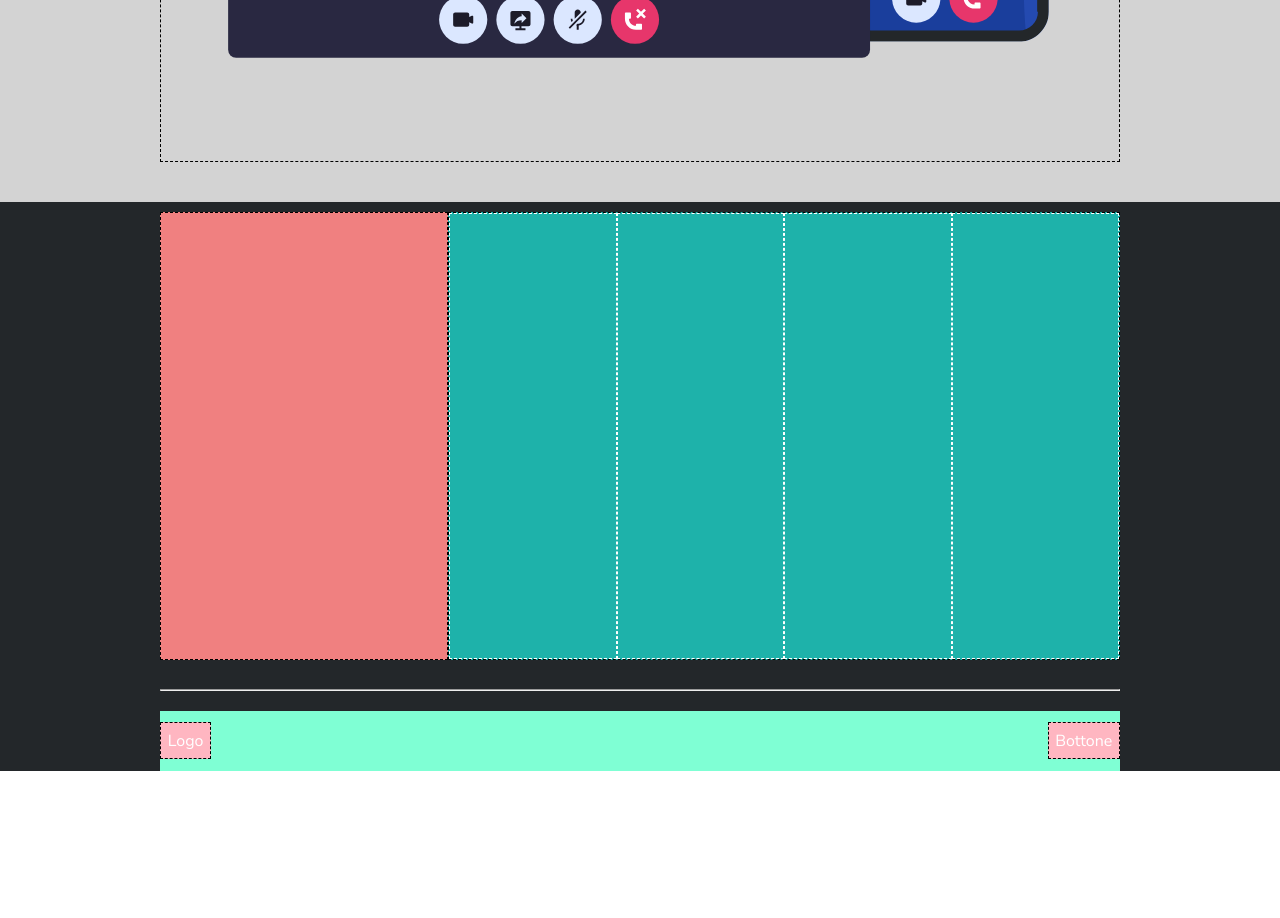
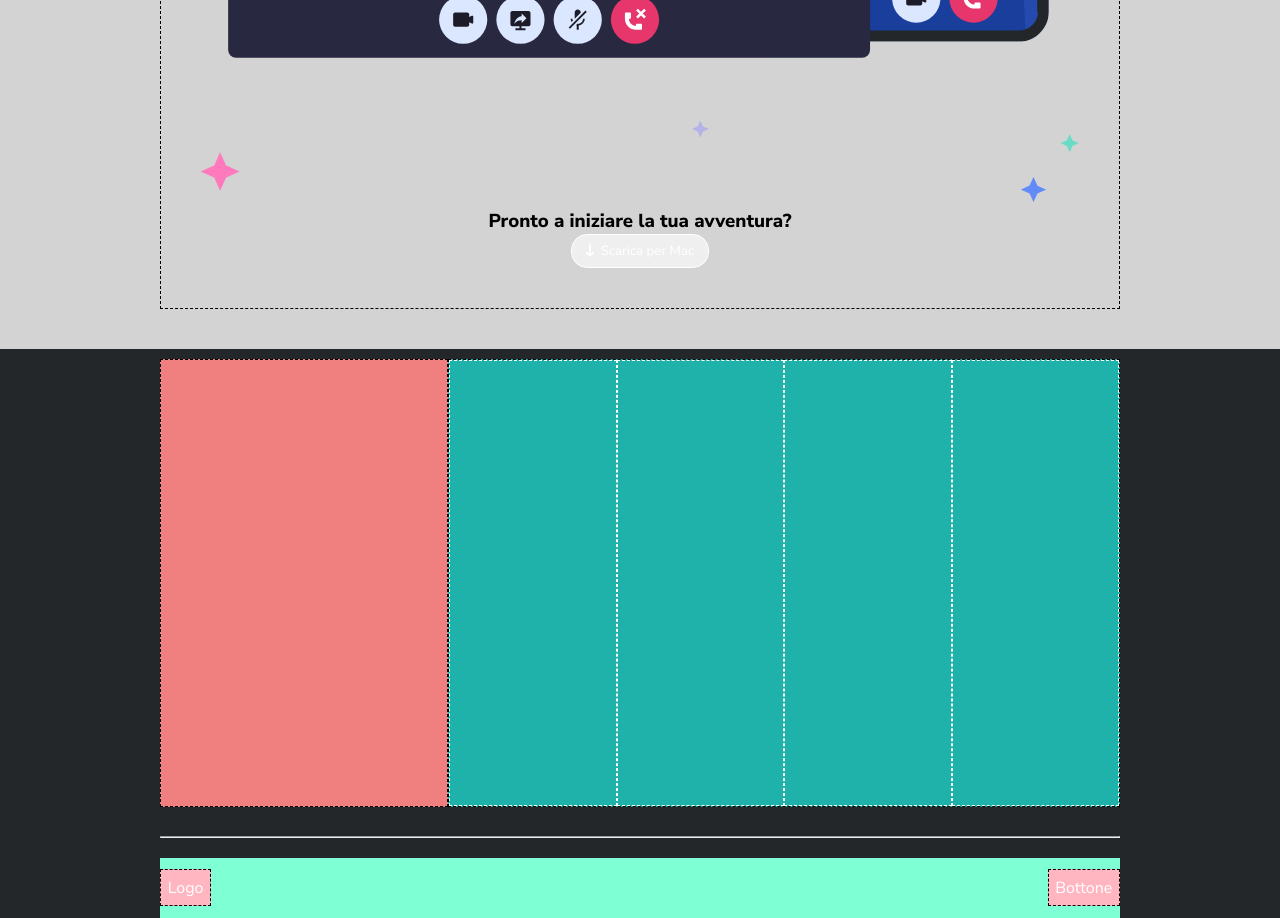
Before and after one commit to soniabergamini/htmlcss-discord, a plain HTML site: page index.html in a window 1280 px wide. Shown: the part 2540-3458 px from the top of the page. Before the commit the page ends 3311 px from the top, so only its background shows below. Drawn offline with Linux system fonts and the light colour scheme.

Commit message:
feat(head, main) add content and favicon

```diff
--- a/index.html
+++ b/index.html
@@ -9,6 +9,7 @@
     <link rel="preconnect" href="https://fonts.gstatic.com" crossorigin>
     <link href="https://fonts.googleapis.com/css2?family=Nunito+Sans:wght@300;400;600;800&display=swap" rel="stylesheet">
     <link rel="stylesheet" href="https://cdnjs.cloudflare.com/ajax/libs/font-awesome/6.0.0/css/all.min.css">
+    <link rel="icon" type="image/x-icon" href="./Risorse/img/favicon.ico">
     <title>Discord</title>
 </head>
 <body>
@@ -83,6 +84,9 @@
                     <h2>Tecnologia affidabile per tenersi in contatto</h2>
                     <p>Video e audio a bassa latenza ti faranno sentire come se foste tutti nella stessa stanza. Fai ciao in video, guarda gli amici giocare in streaming, o riunitevi in una sessione di disegno con la condivisione schermo.</p>
                     <img src="./Risorse/img/item4-big.svg" alt="item4main">
+                    <img src="./Risorse/img/stars.svg" alt="stars background">
+                    <h3>Pronto a iniziare la tua avventura? </h3>
+                    <button type="button" class="cursor txtwhite"><i class="fa-solid fa-arrow-down-long"></i> Scarica per Mac</button>
                 </div>
             </div>
         </section>
```
Also changed, not shown: Risorse/img/favicon.ico (added), 1 other file.
